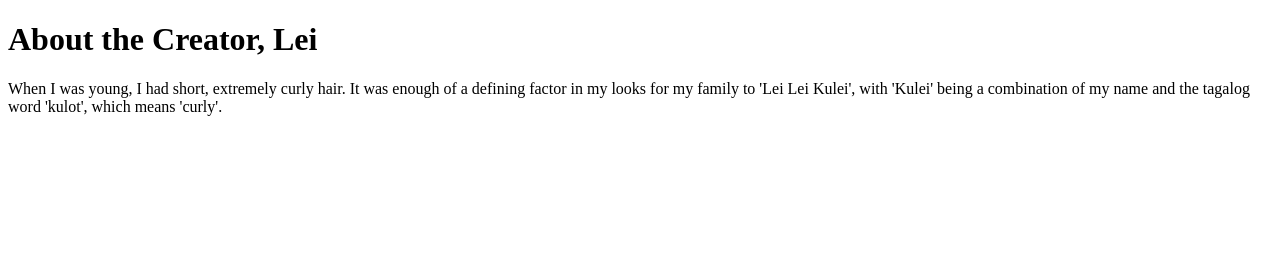
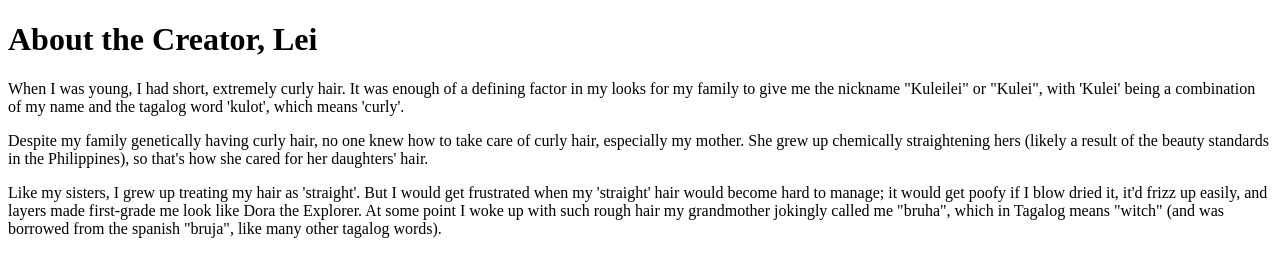
Before and after one commit to lei-rivera/wavykurly-kulei, a plain HTML site: page aboutme.html in a window 1280 px wide. Drawn offline with Linux system fonts and the light colour scheme.

Commit message:
added more to aboutme.html

```diff
--- a/aboutme.html
+++ b/aboutme.html
@@ -11,8 +11,22 @@
         <h1>About the Creator, Lei</h1>
         <p>
             When I was young, I had short, extremely curly hair. It was enough of a defining factor in my looks for my
-            family to 'Lei Lei Kulei', with 'Kulei' being a combination of my name and the tagalog word 'kulot',
-            which means 'curly'.
+            family to give me the nickname "Kuleilei" or "Kulei", with 'Kulei' being a combination of my name and the
+            tagalog word 'kulot', which means 'curly'.
+        </p>
+
+        <p>
+            Despite my family genetically having curly hair, no one knew how to take care of curly hair, especially my
+            mother. She grew up chemically straightening hers (likely a result of the beauty standards in the
+            Philippines), so that's how she cared for her daughters' hair.
+        </p>
+
+        <p>
+            Like my sisters, I grew up treating my hair as 'straight'. But I would get frustrated when my 'straight'
+            hair would become hard to manage; it would get poofy if I blow dried it, it'd frizz up easily, and layers
+            made first-grade me look like Dora the Explorer. At some point I woke up with such rough hair my grandmother
+            jokingly called me "bruha", which in Tagalog means "witch" (and was borrowed from the spanish "bruja", like
+            many other tagalog words).
         </p>
     </body>
 
```
